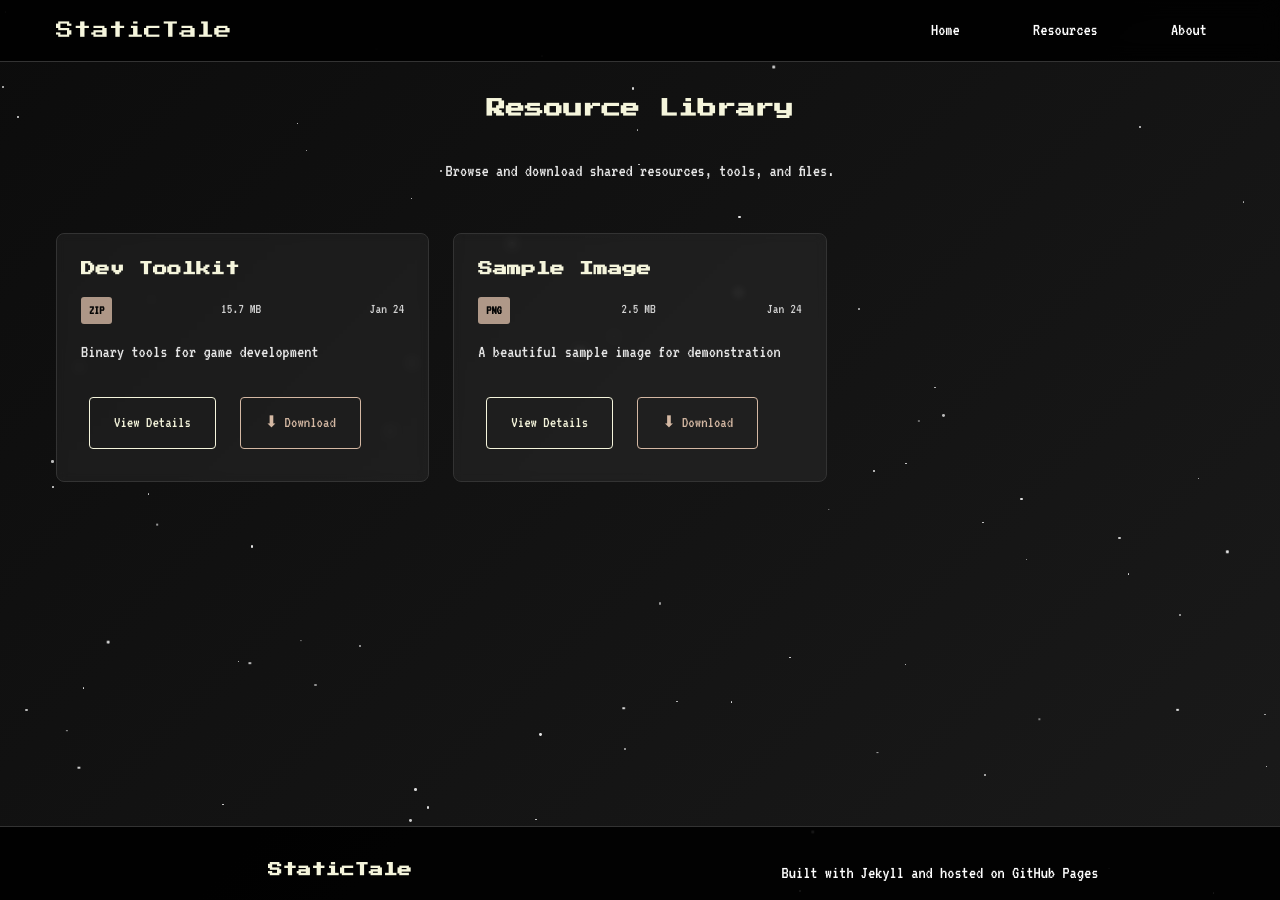
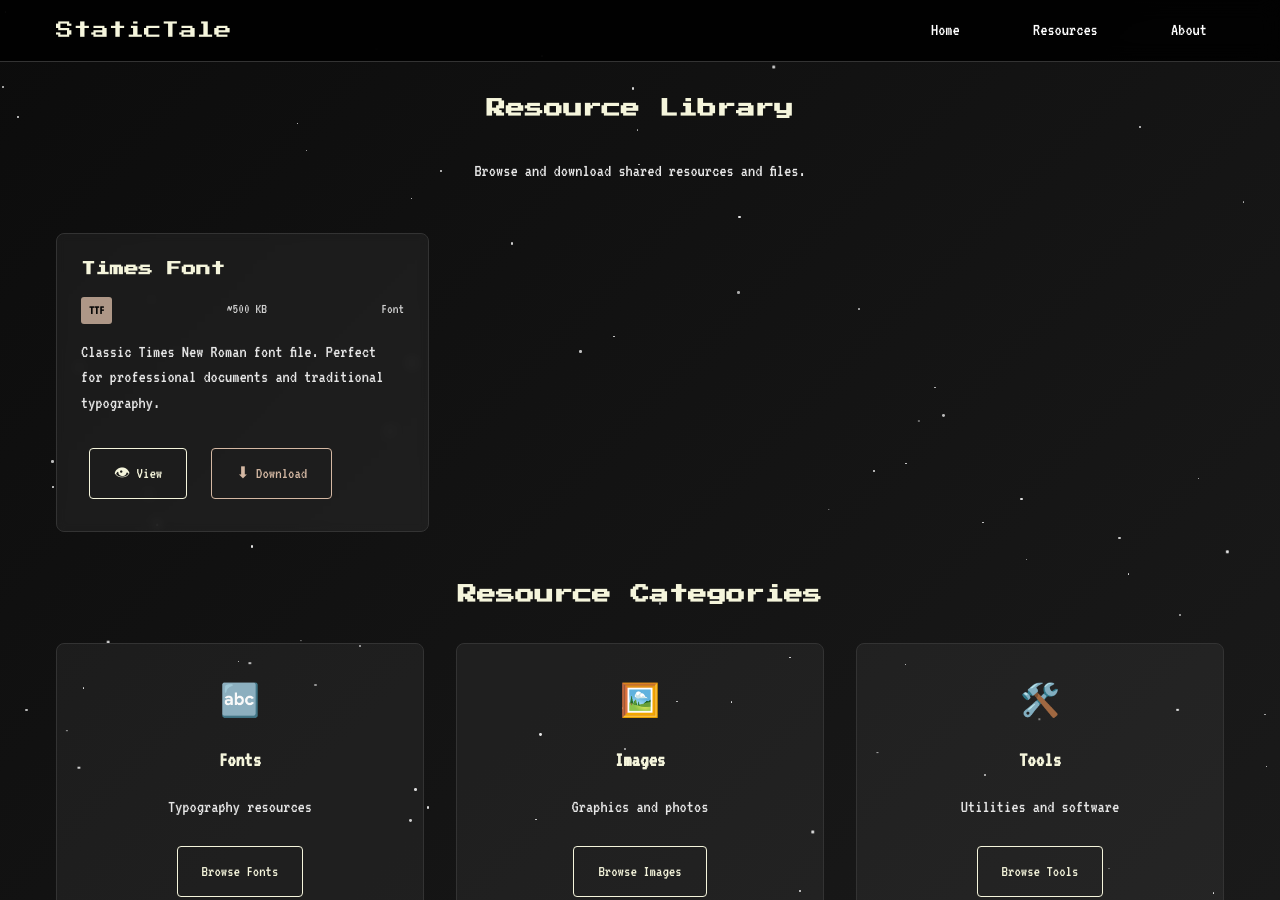
Before and after one commit to lazypwny751/statictale, a Jekyll site: the page built from resources.md, in a window 1280 px wide and 900 px high. Built offline with Jekyll 4.4.1, drawn with Linux system fonts in a browser that asks for light colours.

```diff
--- a/_config.yml
+++ b/_config.yml
@@ -8,18 +8,6 @@
 plugins:
   - jekyll-feed
 
-collections:
-  resources:
-    output: true
-    permalink: /:collection/:name/
-
-defaults:
-  - scope:
-      path: ""
-      type: "resources"
-    values:
-      layout: "resource"
-
 exclude:
   - Gemfile
   - Gemfile.lock
--- a/_resources/dev-toolkit.md
+++ /dev/null
@@ -1,22 +0,0 @@
----
-title: "Dev Toolkit"
-description: "Binary tools for game development"
-file_type: "ZIP"
-file_size: "15.7 MB"
-file_url: "#"
-category: "Tools"
-upload_date: 2025-01-24
-preview: false
----
-
-A comprehensive toolkit for indie game developers.
-
-## What's Included
-- Asset optimizer
-- Sprite sheet generator
-- Audio converter
-- Level editor utilities
-
-## System Requirements
-- Windows 10/11 or Linux
-- 4GB RAM minimum
--- a/_resources/sample-image.md
+++ /dev/null
@@ -1,22 +0,0 @@
----
-title: "Sample Image"
-description: "A beautiful sample image for demonstration"
-file_type: "PNG"
-file_size: "2.5 MB"
-file_url: "https://picsum.photos/800/600"
-category: "Images"
-upload_date: 2025-01-24
-preview: true
----
-
-This is a sample image asset that demonstrates how image files can be shared through StaticTale.
-
-## Usage
-- Web design projects
-- Presentations
-- Documentation
-
-## Technical Details
-- Format: PNG
-- High quality resolution
-- Suitable for web use
--- a/resources.md
+++ b/resources.md
@@ -6,34 +6,58 @@
 
 <div style="text-align: center; margin-bottom: 3rem;">
   <h1 class="section-title">Resource Library</h1>
-  <p style="color: var(--secondary);">Browse and download shared resources, tools, and files.</p>
+  <p style="color: var(--secondary);">Browse and download shared resources and files.</p>
 </div>
 
 <div class="assets-grid">
-  {% for resource in site.resources %}
-    <div class="asset-card">
-      <h3><a href="{{ resource.url }}">{{ resource.title }}</a></h3>
-      <div class="asset-meta">
-        <span class="file-type">{{ resource.file_type | upcase }}</span>
-        <span>{{ resource.file_size }}</span>
-        <span>{{ resource.upload_date | date: "%b %d" }}</span>
-      </div>
-      {% if resource.description %}
-        <p class="asset-description">{{ resource.description | truncate: 120 }}</p>
-      {% endif %}
-      <div class="asset-actions">
-        <a href="{{ resource.url }}" class="btn">View Details</a>
-        {% if resource.file_url %}
-          <a href="{{ resource.file_url }}" class="btn btn-danger" download>⬇ Download</a>
-        {% endif %}
-      </div>
+  <!-- Font Resources -->
+  <div class="asset-card">
+    <h3><a href="{{ "/resources/font/times.ttf" | relative_url }}" target="_blank">Times Font</a></h3>
+    <div class="asset-meta">
+      <span class="file-type">TTF</span>
+      <span>~500 KB</span>
+      <span>Font</span>
     </div>
-  {% endfor %}
+    <p class="asset-description">Classic Times New Roman font file. Perfect for professional documents and traditional typography.</p>
+    <div class="asset-actions">
+      <a href="{{ "/resources/font/times.ttf" | relative_url }}" class="btn" target="_blank">👁 View</a>
+      <a href="{{ "/resources/font/times.ttf" | relative_url }}" class="btn btn-danger" download>⬇ Download</a>
+    </div>
+  </div>
 </div>
 
-{% if site.resources.size == 0 %}
-  <div style="text-align: center; padding: 4rem 2rem; opacity: 0.7;">
-    <h3>No resources yet</h3>
-    <p>Resources will appear here once they are added to the collection.</p>
+<div style="margin-top: 3rem;">
+  <h2 class="section-title">Resource Categories</h2>
+  <div style="display: grid; grid-template-columns: repeat(auto-fit, minmax(250px, 1fr)); gap: 2rem; margin-top: 2rem;">
+
+    <div style="text-align: center; padding: 2rem; background: rgba(255,255,255,0.05); border: 1px solid var(--border); border-radius: 8px;">
+      <div style="font-size: 2rem; margin-bottom: 1rem;">🔤</div>
+      <h3 style="color: var(--primary); margin-bottom: 1rem;">Fonts</h3>
+      <p style="color: var(--secondary); margin-bottom: 1rem;">Typography resources</p>
+      <a href="{{ "/resources/font/" | relative_url }}" class="btn">Browse Fonts</a>
+    </div>
+
+    <div style="text-align: center; padding: 2rem; background: rgba(255,255,255,0.05); border: 1px solid var(--border); border-radius: 8px;">
+      <div style="font-size: 2rem; margin-bottom: 1rem;">🖼️</div>
+      <h3 style="color: var(--primary); margin-bottom: 1rem;">Images</h3>
+      <p style="color: var(--secondary); margin-bottom: 1rem;">Graphics and photos</p>
+      <a href="{{ "/resources/images/" | relative_url }}" class="btn">Browse Images</a>
+    </div>
+
+    <div style="text-align: center; padding: 2rem; background: rgba(255,255,255,0.05); border: 1px solid var(--border); border-radius: 8px;">
+      <div style="font-size: 2rem; margin-bottom: 1rem;">🛠️</div>
+      <h3 style="color: var(--primary); margin-bottom: 1rem;">Tools</h3>
+      <p style="color: var(--secondary); margin-bottom: 1rem;">Utilities and software</p>
+      <a href="{{ "/resources/tools/" | relative_url }}" class="btn">Browse Tools</a>
+    </div>
+
   </div>
-{% endif %}
+</div>
+
+<script>
+// Auto-detect files in resources directory
+document.addEventListener('DOMContentLoaded', function() {
+  // This will be enhanced with dynamic file detection
+  console.log('Resource library loaded');
+});
+</script>
```
Also changed, not shown: _layouts/resource.html (deleted, +0 -63 lines), index.md (+15 -22 lines), resources/images/README.md (added, +4 -0 lines), resources/tools/README.md (added, +4 -0 lines), _resources/retro-font.md (deleted).
